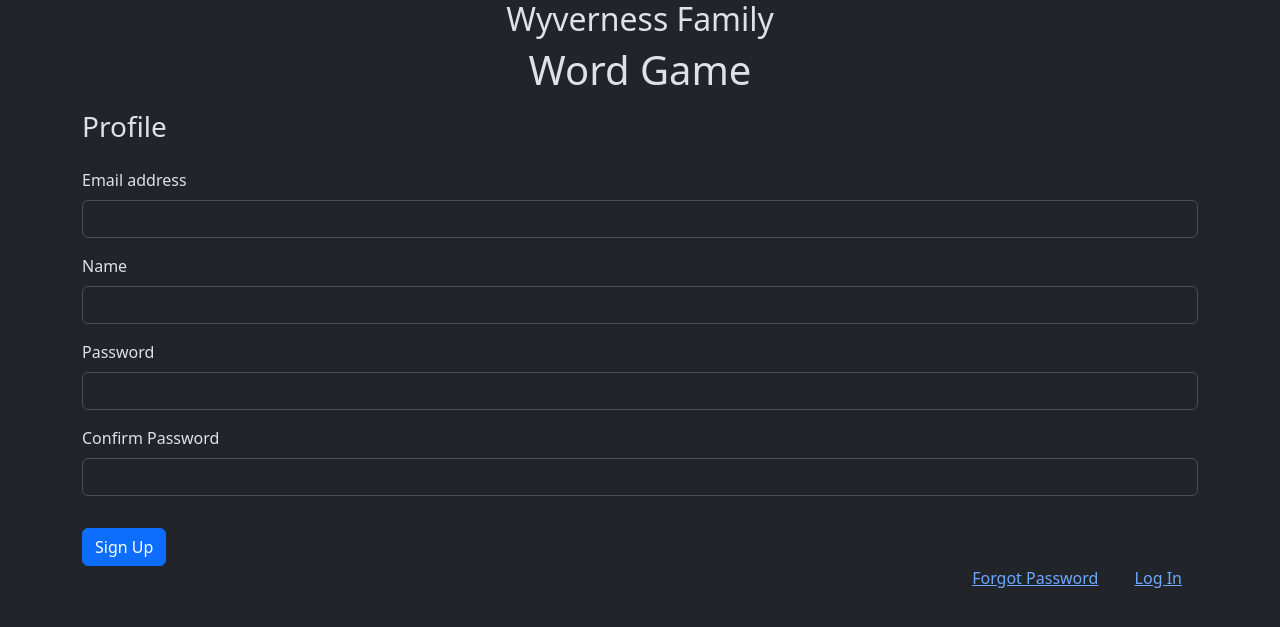
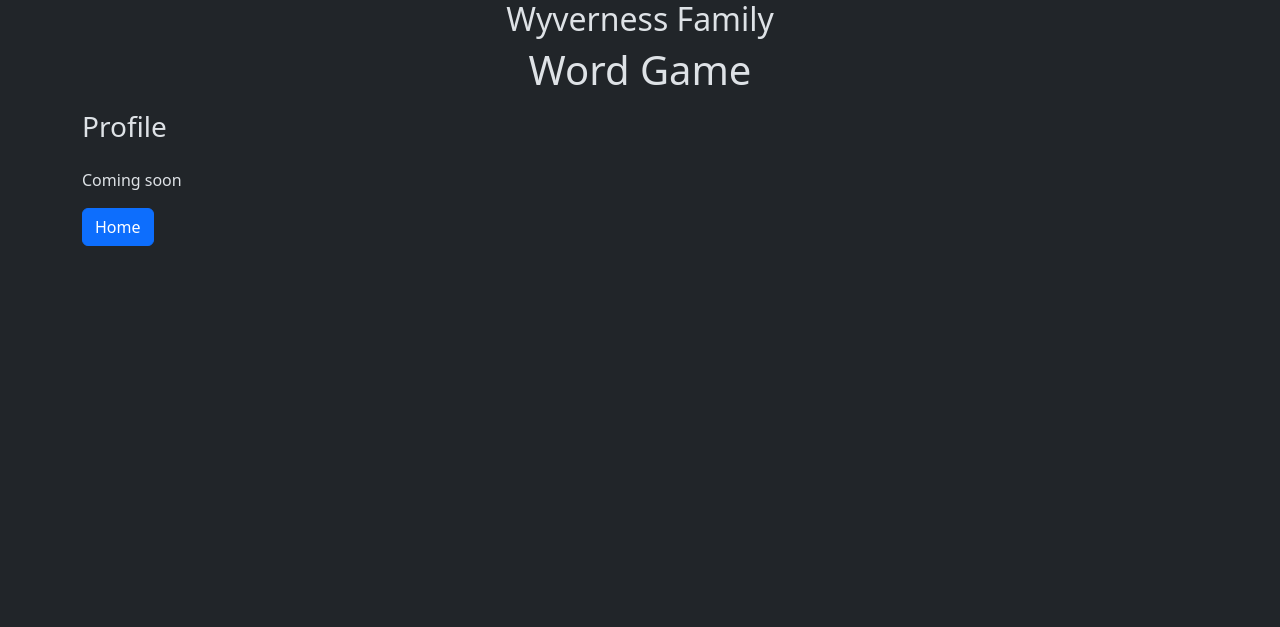
Before and after one commit to ronsmith/WordGame, a Flask app: page /profile in a window 1280 px wide. Shown: the top 627 px of the page. Run offline with Flask 3, Linux system fonts and the light colour scheme; the visitor is signed in with stand-in values (Sample User, id 1); some libraries are stand-ins or nearby versions.

Commit message:
fixed typo with home button

```diff
--- a/templates/game.html
+++ b/templates/game.html
@@ -21,7 +21,7 @@
 {% endblock %}
 {% block content %}
     <div class="mb-3 text-center" id="board">
-        <p class="mb-3"><button type="button" class="bth btn-primary" id="home_btn">Home</button></p>
+        <p class="mb-3"><button type="button" class="btn btn-primary" id="home_btn">Home</button></p>
         <table class="gameboard" align="center">
             <tr>
                 <td>&nbsp</td>
--- a/templates/profile.html
+++ b/templates/profile.html
@@ -1,27 +1,34 @@
 {% extends "base.html" %}
 {% block content %}
     <h3 class="mb-4">Profile</h3>
-    <form method="post">
-        <div class="mb-3">
-            <label for="email" class="form-label">Email address</label>
-            <input type="email" class="form-control" name="email">
-        </div>
-        <div class="mb-3">
-            <label for="name" class="form-label">Name</label>
-            <input type="text" class="form-control" name="name">
-        </div>
-        <div class="mb-3">
-            <label for="password" class="form-label">Password</label>
-            <input type="password" class="form-control" name="password">
-        </div>
-        <div class="mb-3">
-            <label for="confirm" class="form-label">Confirm Password</label>
-            <input type="password" class="form-control" name="confirm">
-        </div>
-        <button type="submit" class="btn btn-primary mt-3">Sign Up</button>
-    </form>
-    <div class="text-end">
-        <a class="px-3" href="{{ url_for('forgot_password') }}">Forgot Password</a>
-        <a class="px-3" href="{{ url_for('login') }}">Log In</a>
-    </div>
+    <p>Coming soon</p>
+    <p class="mb-3"><button type="button" class="btn btn-primary" id="home_btn">Home</button></p>
+{#    <form method="post">#}
+{#        <div class="mb-3">#}
+{#            <label for="email" class="form-label">Email address</label>#}
+{#            <input type="email" class="form-control" name="email">#}
+{#        </div>#}
+{#        <div class="mb-3">#}
+{#            <label for="name" class="form-label">Name</label>#}
+{#            <input type="text" class="form-control" name="name">#}
+{#        </div>#}
+{#        <div class="mb-3">#}
+{#            <label for="password" class="form-label">Password</label>#}
+{#            <input type="password" class="form-control" name="password">#}
+{#        </div>#}
+{#        <div class="mb-3">#}
+{#            <label for="confirm" class="form-label">Confirm Password</label>#}
+{#            <input type="password" class="form-control" name="confirm">#}
+{#        </div>#}
+{#        <button type="submit" class="btn btn-primary mt-3">Sign Up</button>#}
+{#    </form>#}
 {% endblock %}
+{% block script %}
+<script>
+    $(document).ready(function () {
+        $("#home_btn").click(function () {
+            location.href = "{{ url_for('index') }}"
+        });
+    });
+</script>
+{% endblock %}
```
